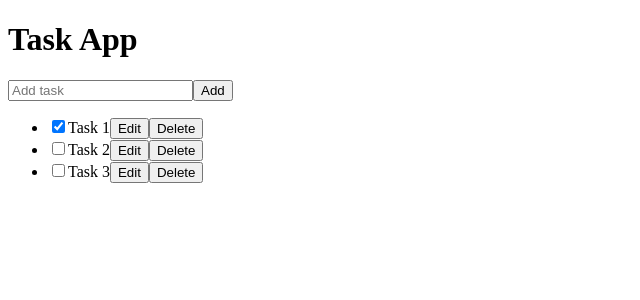
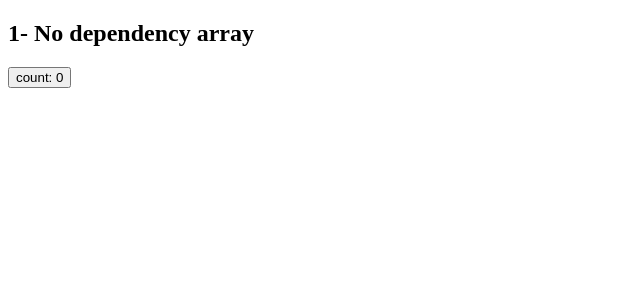
Before and after one commit to HaithamAbuDraz/react-advanced, a React (Vite) app: page / in a window 1280 px wide. Shown: the top 300 px of the page, without its empty margins (0-640 px from the left). Built offline with nearby package versions, Linux system fonts and the light colour scheme.

Commit message:
Replace TaskApp with UseEffectLesson in App

```diff
--- a/src/App.tsx
+++ b/src/App.tsx
@@ -1,7 +1,7 @@
-import TaskApp from "./revision/React-Hooks/02-UseReducerLesson/TaskApp";
+import UseEffectLesson from './revision/React-Hooks/03-UseEffectLesson/UseEffectLesson';
 
 function App() {
-  return <TaskApp />;
+  return <UseEffectLesson />;
 }
 
 export default App;
```
